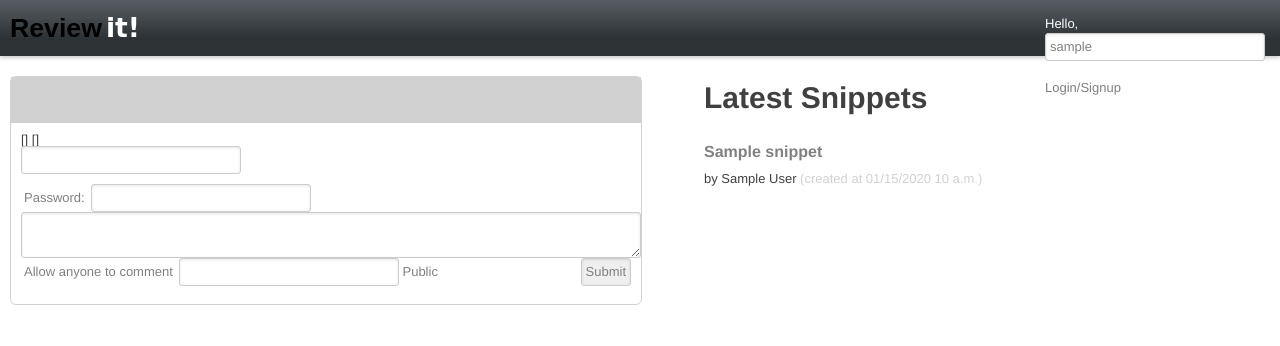
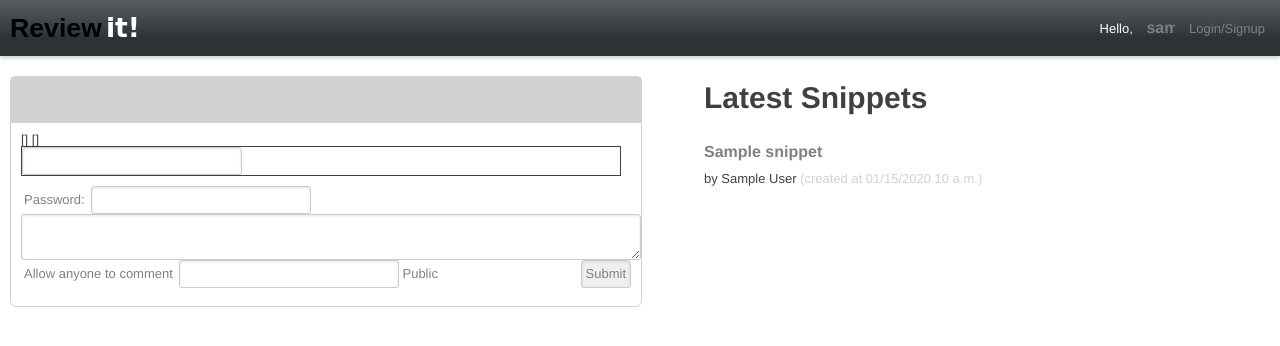
Before and after one commit to jonathanverner/ReviewIt, a Django app: template commentbin/templates/index.html in a window 1280 px wide. Shown: the top 346 px of the page. Run offline with Django 3.2, Linux system fonts and the light colour scheme; the template is opened without the code that fills it: most values are stand-ins (such as "Sample title", 1, 10 or a date in 2020); form fields are guessed from the names that the template uses; some libraries are stand-ins or nearby versions; some web fonts are replaced.

Commit message:
Some visual refinements.

```diff
--- a/commentbin/templates/base.html
+++ b/commentbin/templates/base.html
@@ -31,10 +31,9 @@ jQuery(document).ready(onReady);
 
 <style>
 #header {
-  background-color:black;
   padding:10px;
   background-color:#2E3436;
-  background-image:url('{{ STATIC_URL }}/images/header-back.png');
+  background-image:url('{{ STATIC_URL }}commentbin/images/header-back.png');
   background-repeat:repeat-x;
   /*background-repeat-y:no-repeat;*/
   background-attachment:initial;
@@ -174,6 +173,19 @@ input.fieldWrapper {
   vertical-align:center;
 }
 
+.header_nick {
+  color:gray;
+  font-weight:bold;
+  font-size:12pt;
+  display:inline;
+  box-shadow:none;
+  border:#2E3436;
+  width:auto;
+  background: rgba(0, 0, 0, 0);
+  margin-left:3px;
+  margin-right:3px;
+}
+
 .logo_it {
   font-family: 'Henny Penny', cursive;
   color:white;
@@ -186,6 +198,26 @@ input.fieldWrapper {
   color:black;
 }
 
+.snippet_title {
+ margin-top:10px;
+ margin-left:10px;
+ color:gray;
+}
+
+.privacy_options {
+  margin-left: 3em;
+}
+
+div.access_token_field {
+  margin-left: 2em;
+  margin-top:1em;
+  margin-bottom:1em;
+  width:300px;
+  text-align:right;
+}
+.codeArea {
+  border: 1px solid;
+}
 
 .CodeMirror {
   border: 1px solid #eee;
--- a/commentbin/templates/new_snippet_form.html
+++ b/commentbin/templates/new_snippet_form.html
@@ -29,7 +29,7 @@
   {{ form.nick.errors }}
 
 
-<div class='fieldWrapper'>
+<div class='fieldWrapper codeArea'>
 {{ form.code }}
 </div>
  <label for='id_public_token'>Password: </label> {{ form.access_token }}
```
Also changed, not shown: commentbin/templates/snippet.html (+5 -3 lines).
